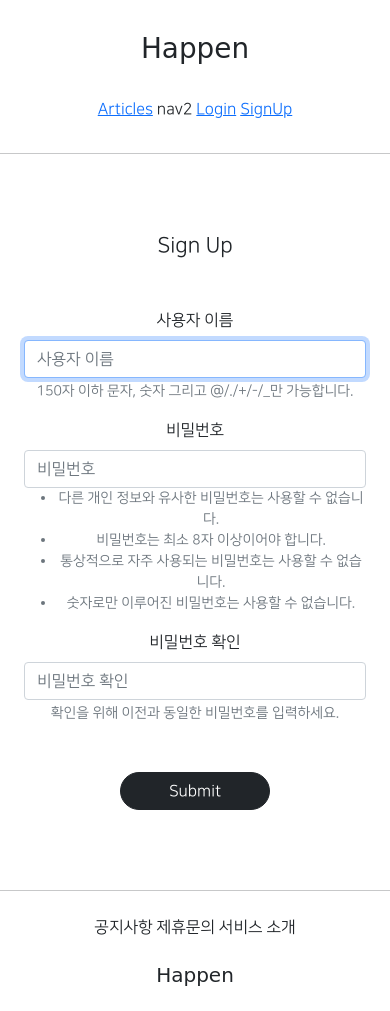
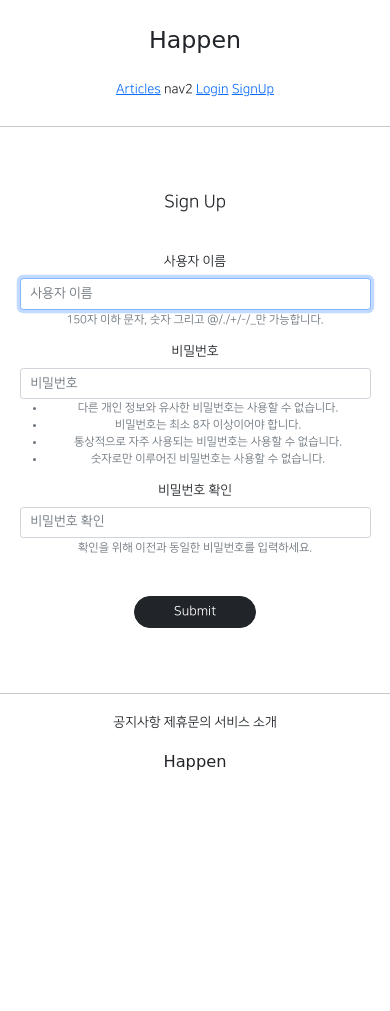
Before and after one commit to tkekdzhd/gis_0702_2, a Django app: page /accounts/create/ in a window 390 px wide. After the commit the page ends 770 px from the top, so only its background shows below. Run offline with Django 3.2, Linux system fonts and the light colour scheme; parts of the project's set-up code (start-up, migrations or seed data) failed here and were passed over; some libraries are stand-ins or nearby versions.

Commit message:
0813 commit 4

```diff
--- a/static/base.css
+++ b/static/base.css
@@ -61,3 +61,10 @@
     padding: 1rem;
     margin: 1rem;
 }
+
+@media screen and (max-width: 500px) {
+    html{
+        /* default font-size: 16px */
+        font-size: 13px;
+    }
+}
```
